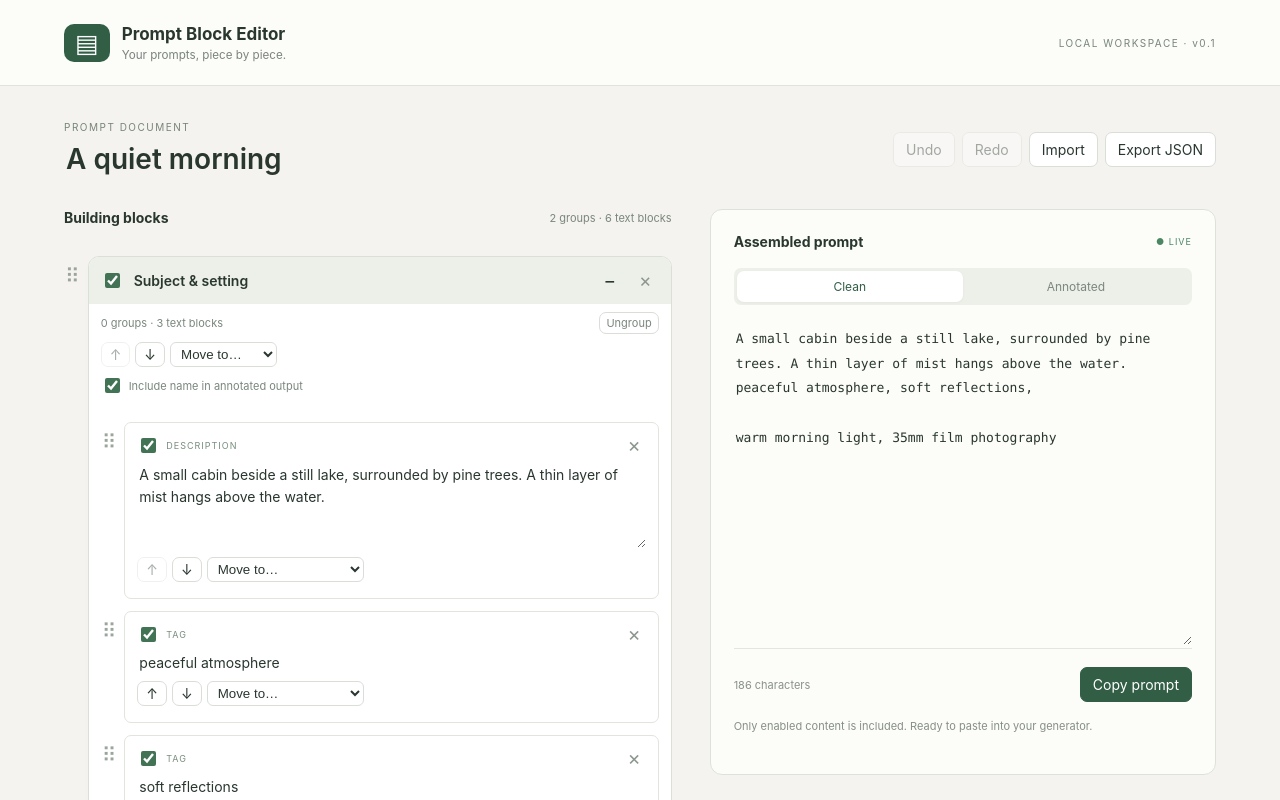
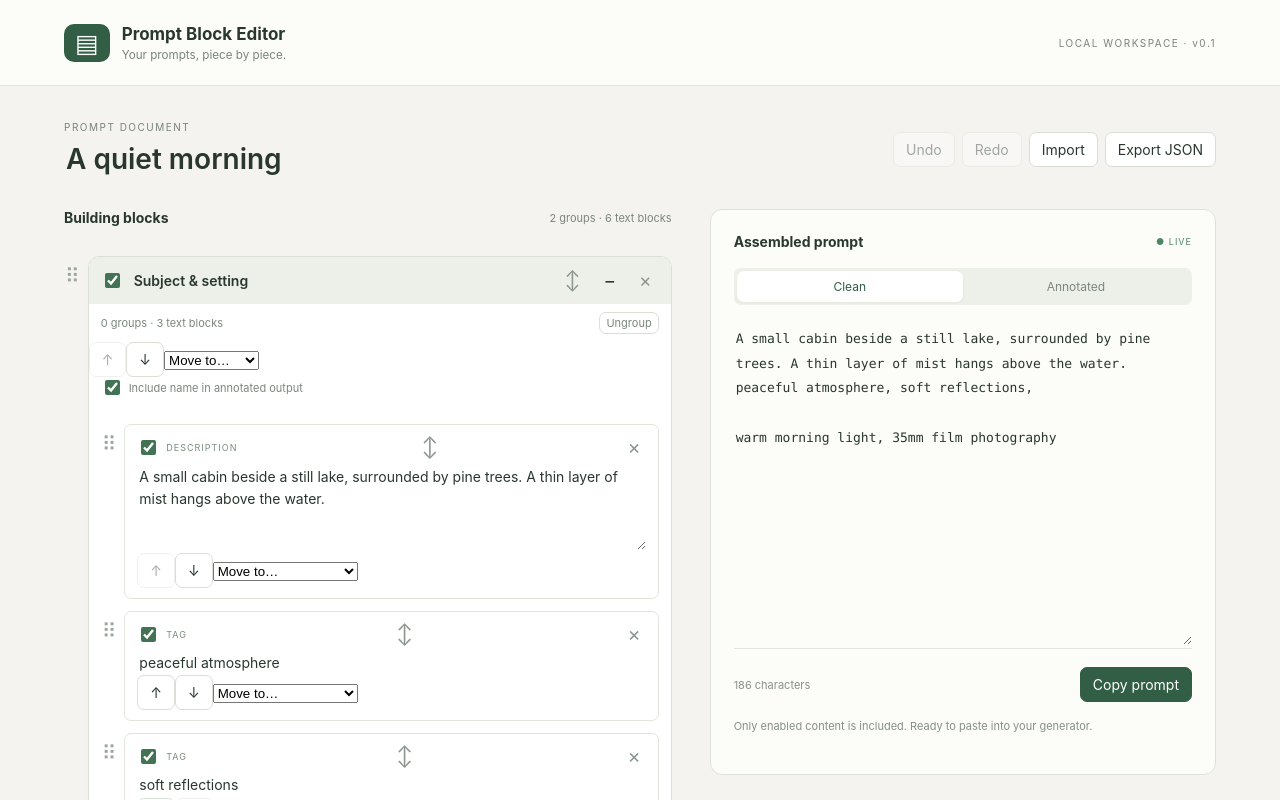
Before and after one commit to pppanyue/Prompt-Block-Editor, a React (Vite) app: page / in a window 1280 px wide. Shown: the top 800 px of the page. Built offline with nearby package versions, Linux system fonts and the light colour scheme.

Commit message:
add toggle for hide movement controls. movement control name refactor

```diff
--- a/src/components/BlockEditor.tsx
+++ b/src/components/BlockEditor.tsx
@@ -7,7 +7,8 @@ type BlockEditorProps = {
   onUpdate: (patch: Partial<TextBlock>) => void;
   onRemove: () => void;
   inheritedDisabled: boolean;
-  tools: ReactNode;
+  movementControls: ReactNode;
+  movementControlsToggle: ReactNode;
 };
 
 export function BlockEditor({
@@ -15,7 +16,8 @@ export function BlockEditor({
   onUpdate,
   onRemove,
   inheritedDisabled,
-  tools,
+  movementControls,
+  movementControlsToggle,
 }: BlockEditorProps) {
   return (
     <SortableItem id={block.id} label={block.type}>
@@ -29,6 +31,7 @@ export function BlockEditor({
             />
             {block.type === 'tag' ? 'TAG' : 'DESCRIPTION'}
           </label>
+          {movementControlsToggle}
           <button className="quiet" aria-label={`Delete ${block.type}`} onClick={onRemove}>
             ×
           </button>
@@ -49,7 +52,7 @@ export function BlockEditor({
             onChange={(event) => onUpdate({ text: event.target.value })}
           />
         )}
-        {tools}
+        {movementControls}
       </div>
     </SortableItem>
   );
--- a/src/components/GroupEditor.tsx
+++ b/src/components/GroupEditor.tsx
@@ -9,7 +9,8 @@ type GroupEditorProps = {
   onUpdate: (patch: BlockPatch) => void;
   onRemove: () => void;
   onUngroup: () => void;
-  tools: ReactNode;
+  movementControls: ReactNode;
+  movementControlsToggle: ReactNode;
   children: ReactNode;
 };
 
@@ -19,7 +20,8 @@ export function GroupEditor({
   onUpdate,
   onRemove,
   onUngroup,
-  tools,
+  movementControls,
+  movementControlsToggle,
   children,
 }: GroupEditorProps) {
   return (
@@ -38,6 +40,7 @@ export function GroupEditor({
             value={group.name}
             onChange={(event) => onUpdate({ name: event.target.value })}
           />
+          {movementControlsToggle}
           <button
             aria-label={`${group.collapsed ? 'Expand' : 'Collapse'} ${group.name}`}
             onClick={() => onUpdate({ collapsed: !group.collapsed })}
@@ -55,7 +58,7 @@ export function GroupEditor({
             Ungroup
           </button>
         </div>
-        {tools}
+        {movementControls}
         {!group.collapsed && (
           <label className="heading-option group-heading-option">
             <input
--- a/src/components/TreeEditor.tsx
+++ b/src/components/TreeEditor.tsx
@@ -34,6 +34,15 @@ function destinations(blocks: Block[], path = ''): Destination[] {
 
 export function TreeEditor(props: TreeEditorProps) {
   const [activeId, setActiveId] = useState<string | null>(null);
+  const [hiddenMovement, setHiddenMovement] = useState<Set<string>>(() => new Set());
+  function toggleMovement(id: string) {
+    setHiddenMovement((previous) => {
+      const next = new Set(previous);
+      if (next.has(id)) next.delete(id);
+      else next.add(id);
+      return next;
+    });
+  }
   const sensors = useSensors(useSensor(PointerSensor, { activationConstraint: { distance: 6 } }));
   const targets: Destination[] = [
     { id: null, label: 'Document (top level)' },
@@ -76,6 +85,8 @@ export function TreeEditor(props: TreeEditorProps) {
           inheritedDisabled={false}
           activeId={activeId}
           targets={targets}
+          hiddenMovement={hiddenMovement}
+          onToggleMovement={toggleMovement}
         />
       </DndContext>
       <p className="hint">
@@ -93,6 +104,8 @@ type BlockListProps = TreeEditorProps & {
   inheritedDisabled: boolean;
   activeId: string | null;
   targets: Destination[];
+  hiddenMovement: Set<string>;
+  onToggleMovement: (id: string) => void;
 };
 
 function BlockList(props: BlockListProps) {
@@ -119,8 +132,20 @@ function BlockList(props: BlockListProps) {
     <div className="block-list">
       {items.map((block, index) => {
         const label = block.type === 'group' ? block.name : block.text || block.type;
-        const tools = (
-          <div className="placement-tools">
+        const movementVisible = !props.hiddenMovement.has(block.id);
+        const movementControlsToggle = (
+          <button
+            className="quiet movement-toggle"
+            aria-label={`${movementVisible ? 'Hide' : 'Show'} movement controls for ${label}`}
+            aria-expanded={movementVisible}
+            title={`${movementVisible ? 'Hide' : 'Show'} movement controls`}
+            onClick={() => props.onToggleMovement(block.id)}
+          >
+            ↕
+          </button>
+        );
+        const movementControls = (
+          <div className="movement-controls">
             <button
               aria-label={`Move ${label} up`}
               disabled={index === 0}
@@ -163,7 +188,8 @@ function BlockList(props: BlockListProps) {
               <GroupEditor
                 group={block}
                 inheritedDisabled={inheritedDisabled}
-                tools={tools}
+                movementControls={movementVisible ? movementControls : null}
+                movementControlsToggle={movementControlsToggle}
                 onUpdate={(patch) => props.onUpdate(block.id, patch)}
                 onRemove={() => props.onRemove(block.id)}
                 onUngroup={() => props.onUngroup(block.id)}
@@ -189,7 +215,8 @@ function BlockList(props: BlockListProps) {
             ) : (
               <BlockEditor
                 block={block}
-                tools={tools}
+                movementControls={movementVisible ? movementControls : null}
+                movementControlsToggle={movementControlsToggle}
                 inheritedDisabled={inheritedDisabled}
                 onUpdate={(patch) => props.onUpdate(block.id, patch)}
                 onRemove={() => props.onRemove(block.id)}
```
